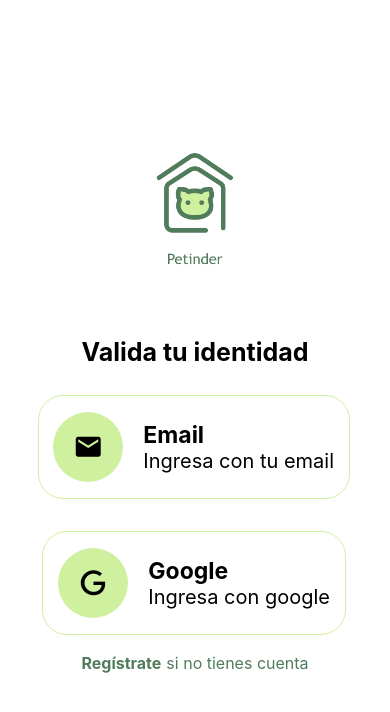
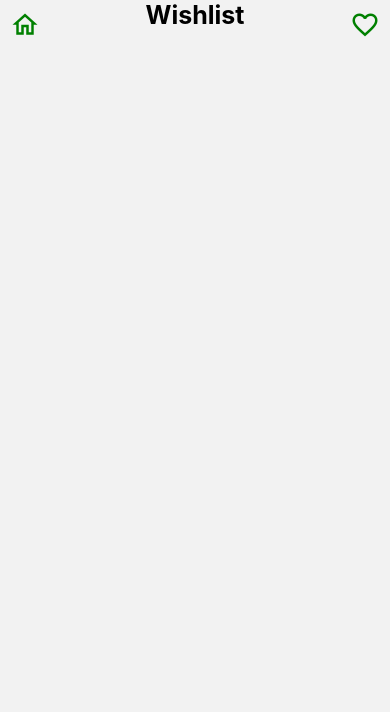
Before and after one commit to Onalore/PNT2_petinder_frontend, a React Native app in the folder petinder-frontend/: screen /WishList in a window 390 px wide. Shown: the top 712 px of the page. Built offline with nearby package versions, Linux system fonts and the light colour scheme.

Commit message:
Implementacion Wishlist, componente PetWish

```diff
--- a/petinder-frontend/App.js
+++ b/petinder-frontend/App.js
@@ -10,19 +10,31 @@ export const MascotaContext = createContext();
 export default function App() {
   // Estado para la mascota en el contexto
   const [mascota, setMascota] = useState([]);
+  const [mascotasDeseadas, setMascotasDeseadas] = useState([]);
 
   useEffect(() => {
     setMascota(mascotas);
   }, []);
 
+  const addMascotaDeseada = (mascota) => {
+    setMascotasDeseadas((prevMascotas) => [...prevMascotas, mascota]);
+  };
+
   return (
-        <MascotaContext.Provider value={{ mascota, setMascota }}>
+    <MascotaContext.Provider
+      value={{
+        mascota,
+        setMascota,
+        mascotasDeseadas, //para la implementacion de la wishlist
+        setMascotasDeseadas,
+        addMascotaDeseada,
+      }}
+    >
       <View style={styles.container}>
         <StatusBar style="auto" />
         <Navigation />
       </View>
     </MascotaContext.Provider>
-
   );
 }
 
--- a/petinder-frontend/Navigation.js
+++ b/petinder-frontend/Navigation.js
@@ -9,6 +9,7 @@ import FormPetInfo from "./screens/FormPetInfo";
 import SuccessfulRegistration from "./screens/SuccessfulRegistration";
 import FindMatch from "./screens/FindMatch";
 import Match from "./screens/Match";
+import WishList from "./screens/WishList";
 
 const HomeStackNavigator = createNativeStackNavigator();
 
@@ -34,6 +35,7 @@ function MyStack() {
       />
       <HomeStackNavigator.Screen name="FindMatch" component={FindMatch} />
       <HomeStackNavigator.Screen name="Match" component={Match} />
+      <HomeStackNavigator.Screen name="WishList" component={WishList} />
     </HomeStackNavigator.Navigator>
   );
 }
--- a/petinder-frontend/components/PetCard.js
+++ b/petinder-frontend/components/PetCard.js
@@ -23,7 +23,7 @@ const PetCard = ({
 
   const handleImageLoad = () => {
     setImageLoaded(true);
-  };
+    };
 
   return (
     <View style={styles.container}>
--- /dev/null
+++ b/petinder-frontend/components/PetWish.js
@@ -0,0 +1,31 @@
+// WishlistItem.js
+import React from "react";
+import { View, Text, Image, StyleSheet } from "react-native";
+
+const PetWish = ({ mascota }) => {
+  return (
+    <View style={styles.itemContainer}>
+      <Image source={ mascota.imagen } style={styles.itemImage} />
+      <Text style={styles.itemName}>{mascota.nombre}</Text>
+    </View>
+  );
+};
+
+const styles = StyleSheet.create({
+  itemContainer: {
+    flexDirection: "row",
+    alignItems: "center",
+    marginBottom: 10,
+  },
+  itemImage: {
+    width: 50,
+    height: 50,
+    borderRadius: 25,
+    marginRight: 10,
+  },
+  itemName: {
+    fontSize: 16,
+  },
+});
+
+export default PetWish;
--- a/petinder-frontend/screens/FindMatch.js
+++ b/petinder-frontend/screens/FindMatch.js
@@ -9,11 +9,13 @@ import BarraNavegacion from "../components/BarraNavigation";
 
 export default function FindMatch() {
   const navigation = useNavigation();
-    const { mascota } = useContext(MascotaContext);
+  const { mascota, addMascotaDeseada } = useContext(MascotaContext);
   const [currentPetIndex, setCurrentPetIndex] = useState(0);
 
   const handleAccept = () => {
+    addMascotaDeseada(mascota[currentPetIndex]);
     var indice = obtenerIndice(mascota[currentPetIndex]);
+
     console.log(indice);
     if (obtenerIndice(mascota[currentPetIndex]) >= 75) {
       navigation.navigate("Match", {
@@ -46,8 +48,7 @@ export default function FindMatch() {
 
   return (
     <View style={styles.container}>
-        <BarraNavegacion
-          icon1= "home-outline" icon2= "cards-heart-outline"/>
+      <BarraNavegacion icon1="home-outline" icon2="cards-heart-outline" />
       {currentPetIndex < mascota.length ? (
         <PetCard
           {...mascota[currentPetIndex]}
@@ -67,7 +68,7 @@ const styles = StyleSheet.create({
     flex: 1,
     justifyContent: "center",
     alignItems: "center",
-    justifyContent: "flex-end"
+    justifyContent: "flex-end",
   },
   texto2: {
     fontSize: 16,
--- /dev/null
+++ b/petinder-frontend/screens/WishList.js
@@ -0,0 +1,36 @@
+import React, { useContext } from "react";
+import { View, Text, FlatList, StyleSheet } from "react-native";
+import PetWish from "../components/PetWish";
+import { MascotaContext } from "../App";
+import BarraNavegacion from "../components/BarraNavigation";
+import Title from "../components/Title";
+
+const WishList = () => {
+  const { mascotasDeseadas } = useContext(MascotaContext);
+
+  return (
+    <View style={styles.container}>
+      <BarraNavegacion icon1="home-outline" icon2="cards-heart-outline" />
+      <Title title={"Wishlist"} />
+      <FlatList
+        data={mascotasDeseadas}
+        renderItem={({ item }) => <PetWish mascota={item} />} //
+      />
+    </View>
+  );
+};
+
+const styles = StyleSheet.create({
+  container: {
+    flex: 1,
+    alignItems: "center",
+    justifyContent: "center",
+  },
+  title: {
+    fontSize: 20,
+    fontWeight: "bold",
+    marginBottom: 10,
+  },
+});
+
+export default WishList;
```
Lines whose indentation alone changed are shown as unchanged.
